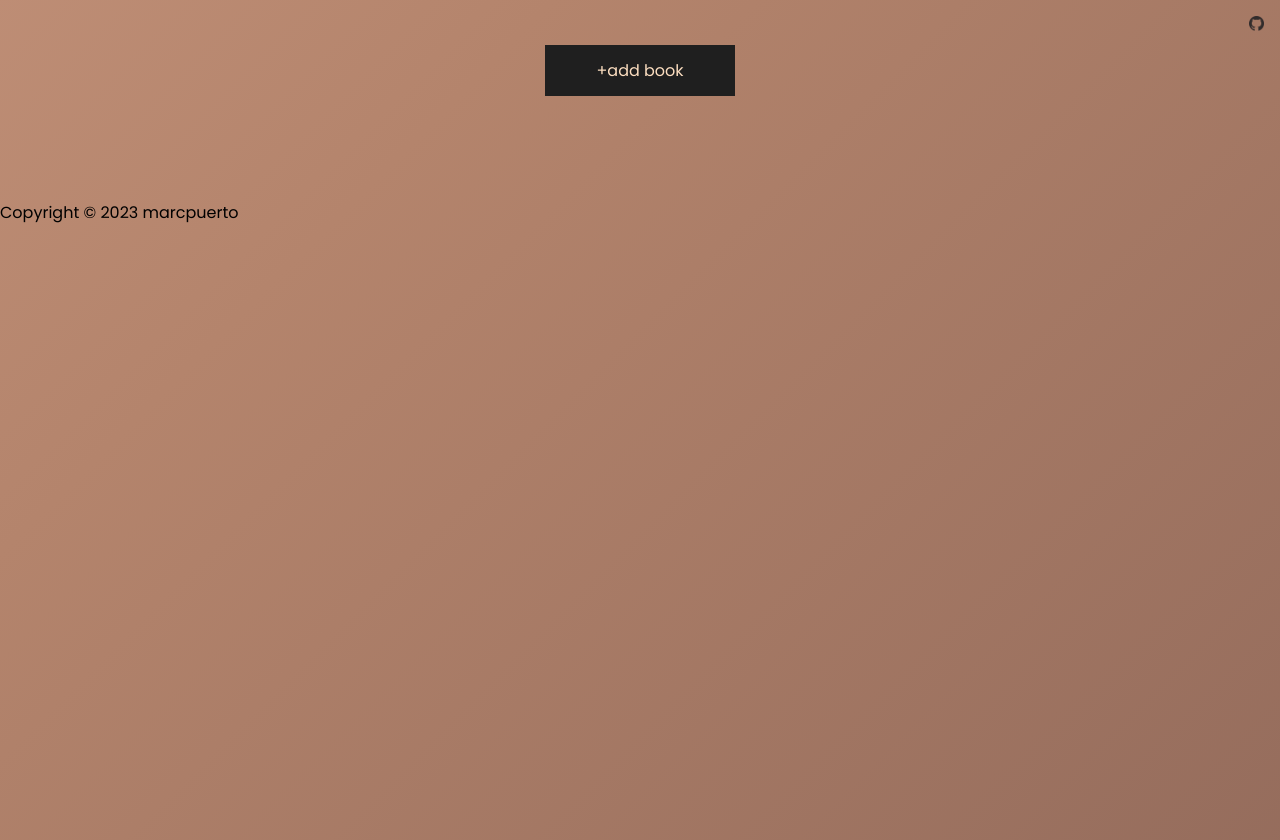
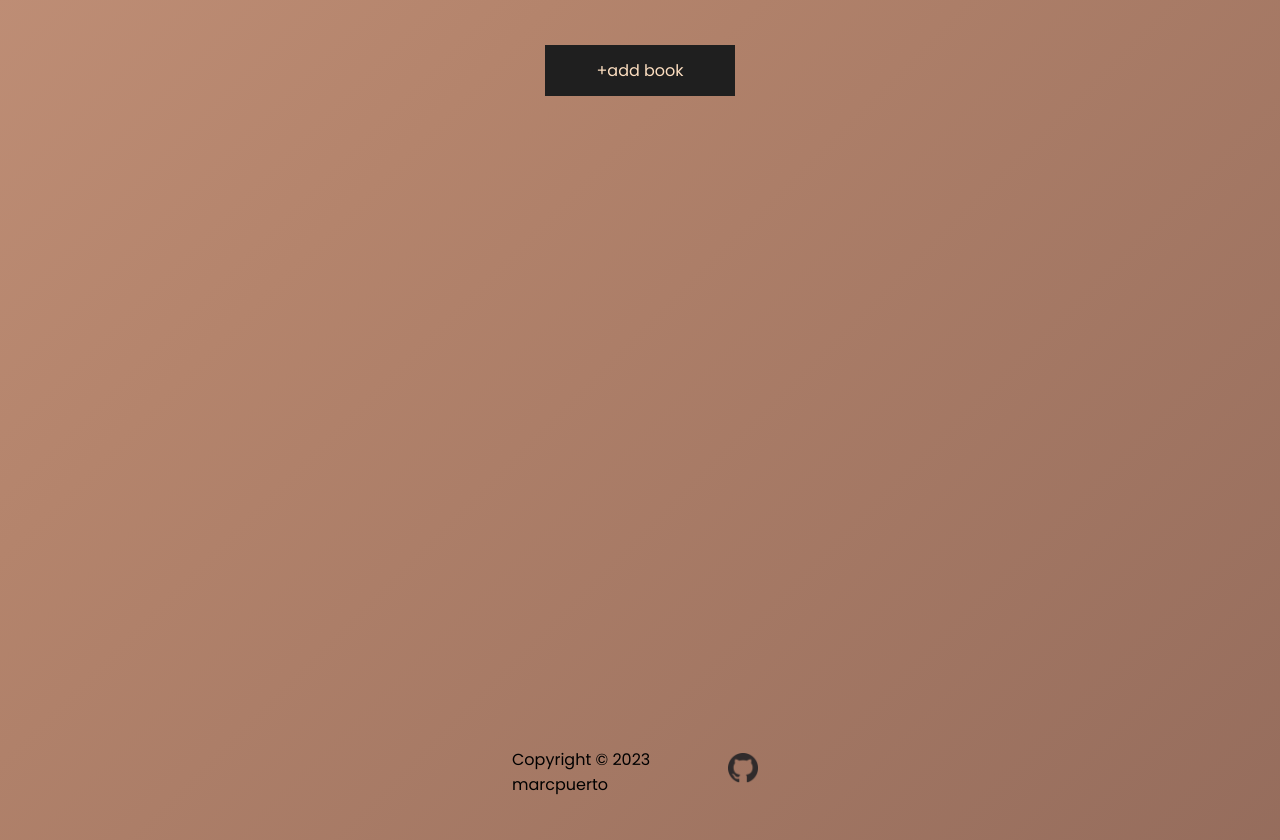
Before and after one commit to MarcPuerto/Exercicice--Add-Book, a plain HTML site: page index.html in a window 1280 px wide. Drawn offline with Linux system fonts and the light colour scheme.

Commit message:
github footer

```diff
--- a/index.html
+++ b/index.html
@@ -14,14 +14,14 @@
 
     <main>
         <div class="button-container">
-            <input id="button-add" type="button" value="+add book"/>
+            <input id="button-add" type="button" value="+add book" />
         </div>
 
         <div class="overlay"></div>
 
         <div class="modal-box">
             <from id="form" class="add-book-form">
-                <img id="close-modal-btn" class="icon" src="./images/close.png" alt="mark">
+                <img id="close-modal-btn" class="icon cross" src="./images/close.png" alt="mark">
                 <h3>Add book</h3>
 
                 <label for="title">Title</label>
@@ -49,7 +49,7 @@
 
         </div>
         <footer class="footer">
-            <p>
+            <p class="footer-message">
                 Copyright ©
                 <script>
                     document.write(new Date().getFullYear())
@@ -57,7 +57,7 @@
                 marcpuerto
             </p>
             <a href="https://github.com/MarcPuerto" target="_blank">
-                <img id="close-modal-btn" class="icon" src="./images/github.png" alt="mark"></a>
+                <img id="close-modal-btn" class="icon git" src="./images/github.png" alt="mark"></a>
         </footer>
     </main>
 
--- a/style.css
+++ b/style.css
@@ -46,7 +46,7 @@ body {
     }
 }
 
-h1, h2, h3, h4{
+h1, h2, h3, h4 {
     align-self: center;
 }
 
@@ -71,7 +71,7 @@ input[type="submit"]:hover {
 input,
 input:-webkit-autofill,
 input:-internal-autofill-selected {
-    background-color:  rgba(255, 255, 255, 0.479);
+    background-color: rgba(255, 255, 255, 0.479);
     border: 1px solid var(--dark-font);
     padding: 12px;
     font-size: 16px;
@@ -96,19 +96,19 @@ input[type="submit"] {
 }
 
 input[type="button"]:hover,
-input[type="submit"]:hover{
+input[type="submit"]:hover {
     transform: scale(1.02);
 }
 
 /*CONTAINERS*/
 
-.button-container{
+.button-container {
     justify-content: center;
     display: flex;
     margin: 40px;
 }
 
-.modal-box{
+.modal-box {
     position: fixed;
     z-index: 1;
     top: 50%;
@@ -122,11 +122,11 @@ input[type="submit"]:hover{
     transition: 0.2s ease-in-out;
 }
 
-.modal-box.actived{
+.modal-box.actived {
     transform: translate(-50%, -50%) scale(1);
 }
 
-.overlay{
+.overlay {
     position: fixed;
     top: 0;
     left: 0;
@@ -136,17 +136,17 @@ input[type="submit"]:hover{
     background-color: rgba(0, 0, 0, 0.5);
 }
 
-.overlay.actived{
+.overlay.actived {
     display: block;
 }
 
-.add-book-form{
+.add-book-form {
     gap: 1rem;
     display: flex;
     flex-direction: column;
 }
 
-.card-container{
+.card-container {
     display: grid;
     grid-template-columns: repeat(auto-fill, minmax(300px, 1fr));
     gap: 1rem;
@@ -167,9 +167,9 @@ input[type="submit"]:hover{
     align-content: center;
     justify-content: center;
     flex-wrap: wrap;
-  }
+}
 
-.book-card.read{
+.book-card.read {
     background-color: rgb(140, 253, 140);
 }
 
@@ -236,17 +236,40 @@ input[type="checkbox"]:checked+label::after {
 /*IMAGES*/
 
 .icon {
-    width: 15px;
     margin: 10px;
     opacity: 0.8;
     align-self: self-end;
+    right: 0;
+    top: 0;
+}
+
+.icon.cross {
+    width: 15px;
     position: fixed;
-    right: 0;
     margin: 1rem;
-    top: 0;
+}
+
+
+.icon.git {
+    width: 30px;
 }
 
 .icon:hover {
     cursor: pointer;
     transform: scale(1.15);
 }
+
+/*FOOTER*/
+
+footer {
+    bottom: 0;
+    position: absolute;
+    display: flex;
+    right: 40%;
+    left: 40%;
+}
+
+.footer-message {
+    align-items: center;
+    display: flex;
+}
```
Also changed, not shown: script.js (+11 -13 lines). Lines whose indentation alone changed are shown as unchanged.
